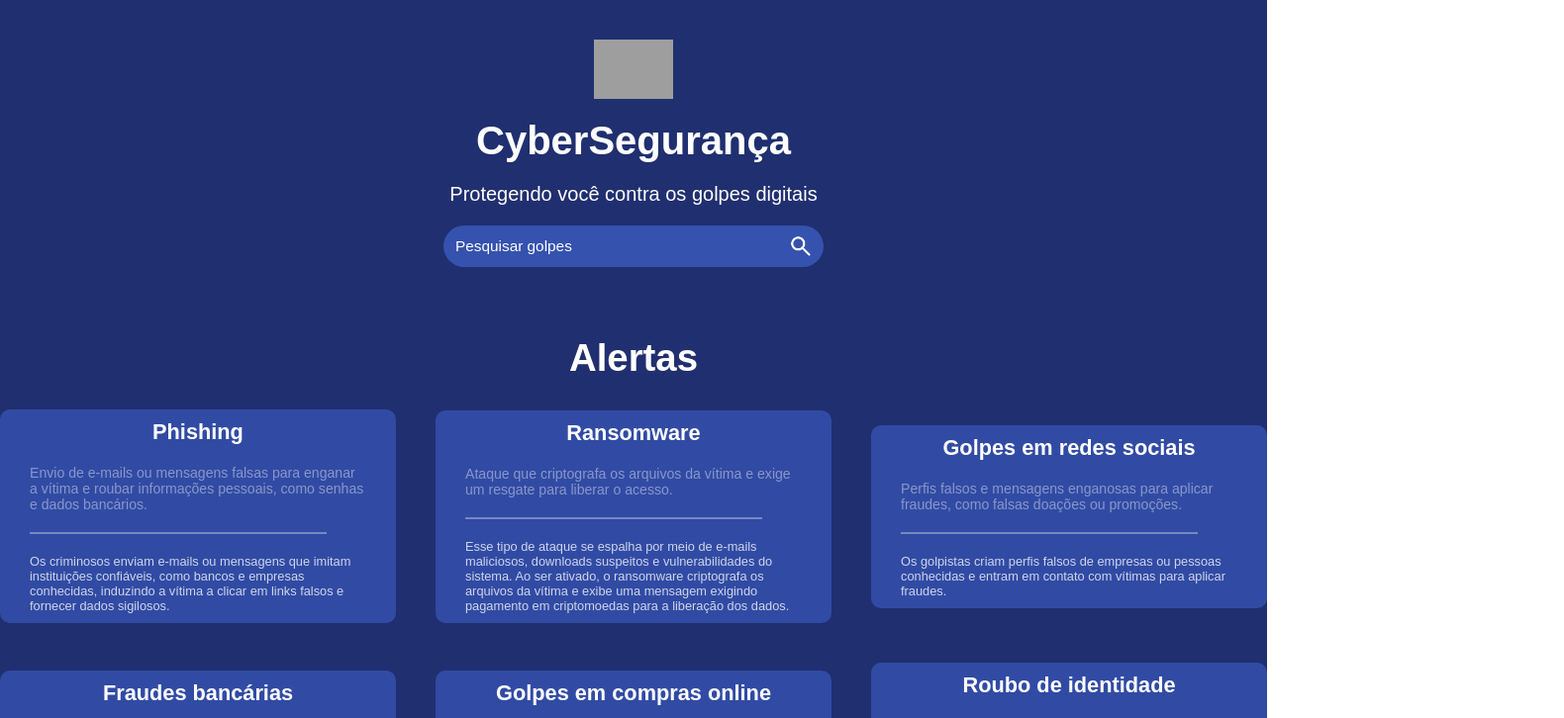
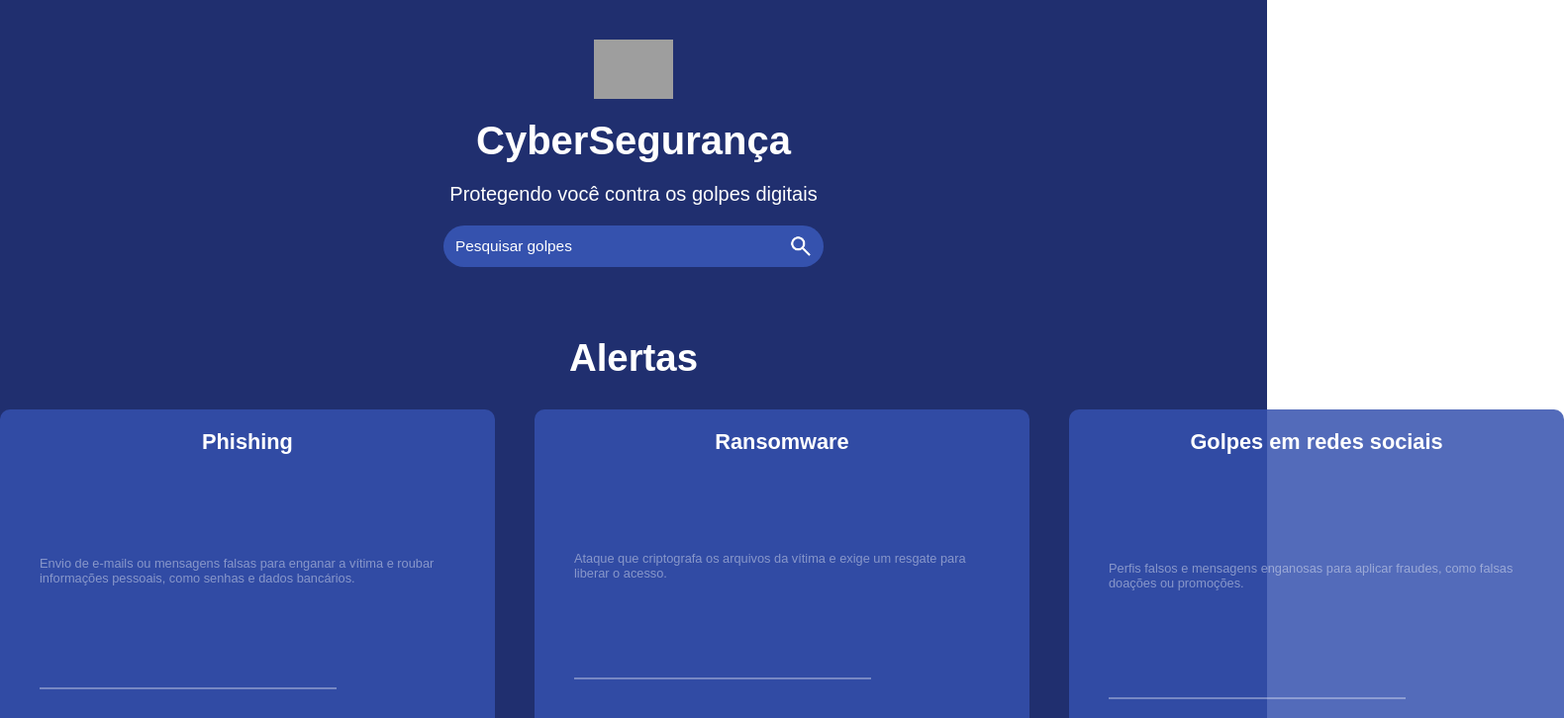
Before and after one commit to leonardofv/atividade, a React (Vite) app: page /phishing in a window 1280 px wide. Shown: the top 726 px of the page at 99% size, 1580 px wide, since content can reach past the window. Built offline with nearby package versions, Linux system fonts and the light colour scheme; grey boxes are pictures that could not be loaded; a web font is replaced by a local one.

Commit message:
modificação no tamanho dos cards na main

```diff
--- a/src/components/main/main.module.scss
+++ b/src/components/main/main.module.scss
@@ -21,15 +21,16 @@ main {
 
     .card {
         // border: 2px solid red;
-        width: 400px;
-        // height: 320px;
+        width: 500px;
+        height: 450px;
         background-color: #3551aed8;
         border-radius: 10px;
         padding: 10px;
         display: flex;
         flex-direction: column;
         justify-content: space-between;
-        gap: 20px;
+        gap: 15px;
+        padding: 20px;
 
         .title {
             text-align: center;
@@ -41,7 +42,7 @@ main {
         .info {
             // border: 2px solid blue;
             padding: 0 20px;
-            font-size: 1.1vw;
+            font-size: 1vw;
             color: #ffffff6c;
         }
 
```
